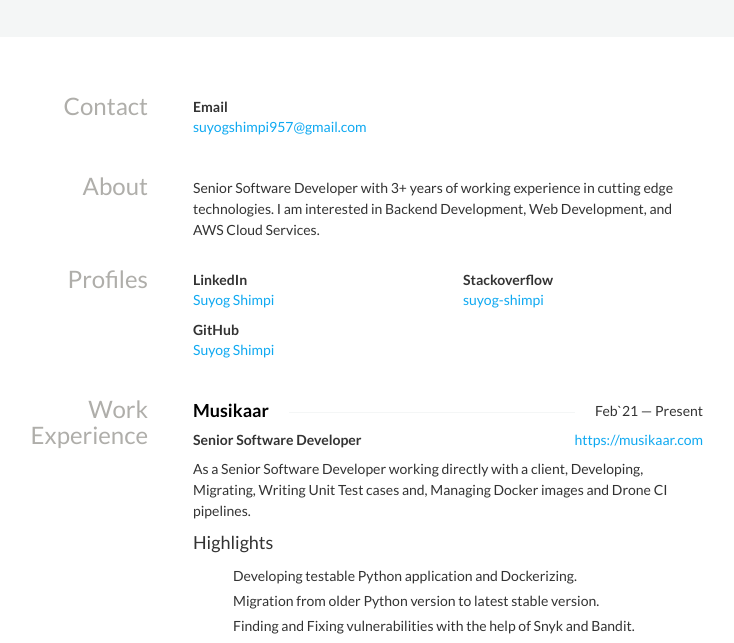
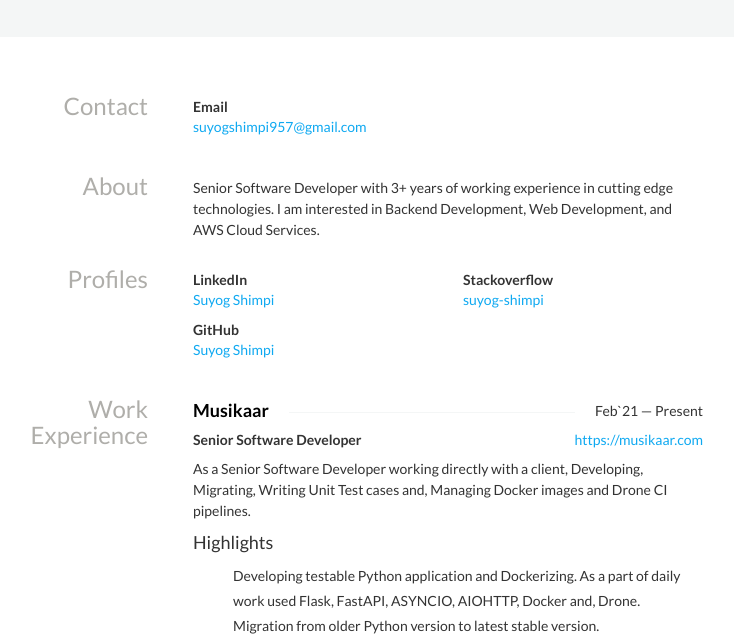
Before and after one commit to Evergreenies/Evergreenies.github.io, a plain HTML site: page index.html in a window 1280 px wide. Shown: the part 149-792 px from the top of the page, without its empty margins (282-1016 px from the left). Drawn offline with nearby package versions, Linux system fonts and the light colour scheme; some icons are missing.

Commit message:
Update index.html

```diff
--- a/index.html
+++ b/index.html
@@ -125,7 +125,7 @@
                         <h4>Highlights</h4>
                         <ul class="highlights">
                             <li class="bullet">
-                                Developing testable Python application and Dockerizing.
+                                Developing testable Python application and Dockerizing. As a part of daily work used Flask, FastAPI, ASYNCIO, AIOHTTP, Docker and, Drone.
                             </li>
                             <li class="bullet">
                                 Migration from older Python version to latest stable version.
```
